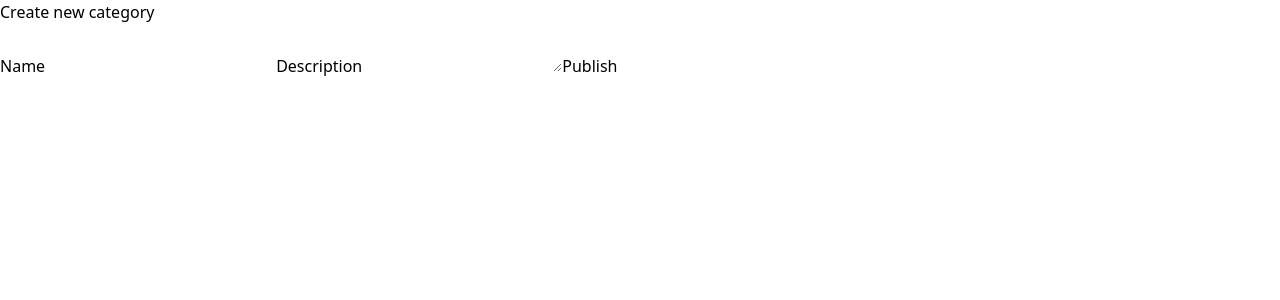
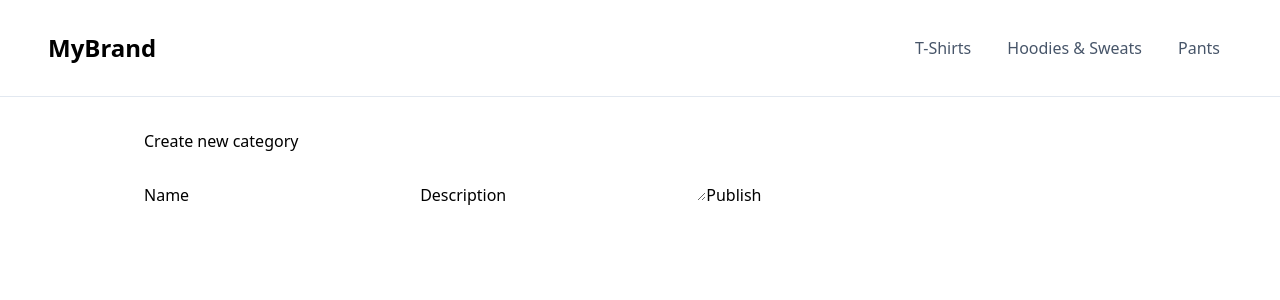
Before and after one commit to nelrnd/mern-ecommerce, a React (Vite) app in the folder client/: page /category/create in a window 1280 px wide. Shown: the top 300 px of the page. Built offline with nearby package versions, Linux system fonts and the light colour scheme; no server answers.

Commit message:
create NavBar component

```diff
--- /dev/null
+++ b/client/src/components/NavBar.jsx
@@ -0,0 +1,31 @@
+import { Link } from "react-router-dom"
+
+const NavBar = () => (
+  <nav className="border-b border-slate-200 px-12">
+    <div className="h-24 flex justify-between items-center">
+      <Link to="/">
+        <h3 className="font-bold text-2xl p-3 -m-3">MyBrand</h3>
+      </Link>
+
+      <ul className="flex gap-3">
+        <li>
+          <Link to="/" className="p-3 text-slate-600 hover:text-black">
+            T-Shirts
+          </Link>
+        </li>
+        <li>
+          <Link to="/" className="p-3 text-slate-600 hover:text-black">
+            Hoodies & Sweats
+          </Link>
+        </li>
+        <li>
+          <Link to="/" className="p-3 text-slate-600 hover:text-black">
+            Pants
+          </Link>
+        </li>
+      </ul>
+    </div>
+  </nav>
+)
+
+export default NavBar
--- a/client/src/main.jsx
+++ b/client/src/main.jsx
@@ -1,6 +1,7 @@
 import React from "react"
 import ReactDOM from "react-dom/client"
 import { createBrowserRouter, RouterProvider } from "react-router-dom"
+import Root from "./routes/Root"
 import Home from "./routes/Home"
 import Product from "./routes/Product"
 import CreateProduct from "./routes/CreateProduct"
@@ -10,6 +11,10 @@ import "./index.css"
 const router = createBrowserRouter([
   {
     path: "/",
+    element: <Root />,
+    children: [
+      {
+        index: true,
         element: <Home />,
       },
       {
@@ -24,6 +29,8 @@ const router = createBrowserRouter([
         path: "/category/create",
         element: <CreateCategory />,
       },
+    ],
+  },
 ])
 
 ReactDOM.createRoot(document.getElementById("root")).render(
--- a/client/src/routes/Home.jsx
+++ b/client/src/routes/Home.jsx
@@ -30,9 +30,7 @@ const Home = () => {
 }
 
 const Grid = ({ children }) => (
-  <div className="max-w-5xl m-auto p-4 grid grid-cols-3 gap-4 gap-y-8">
-    {children}
-  </div>
+  <div className="grid grid-cols-3 gap-4 gap-y-8">{children}</div>
 )
 
 const ProductCard = ({ product }) => {
--- a/client/src/routes/Product.jsx
+++ b/client/src/routes/Product.jsx
@@ -19,7 +19,7 @@ const Product = () => {
 
   return (
     <>
-      <div className="max-w-5xl m-auto p-4 py-8 grid grid-cols-2 gap-8">
+      <div className="grid grid-cols-2 gap-8">
         <ProductImage image={product.image} name={product.name} />
 
         <div>
--- /dev/null
+++ b/client/src/routes/Root.jsx
@@ -0,0 +1,14 @@
+import { Outlet } from "react-router-dom"
+import NavBar from "../components/NavBar"
+
+const Root = () => (
+  <>
+    <NavBar />
+
+    <div className="max-w-5xl m-auto p-4 py-8">
+      <Outlet />
+    </div>
+  </>
+)
+
+export default Root
```
Lines whose indentation alone changed are shown as unchanged.
